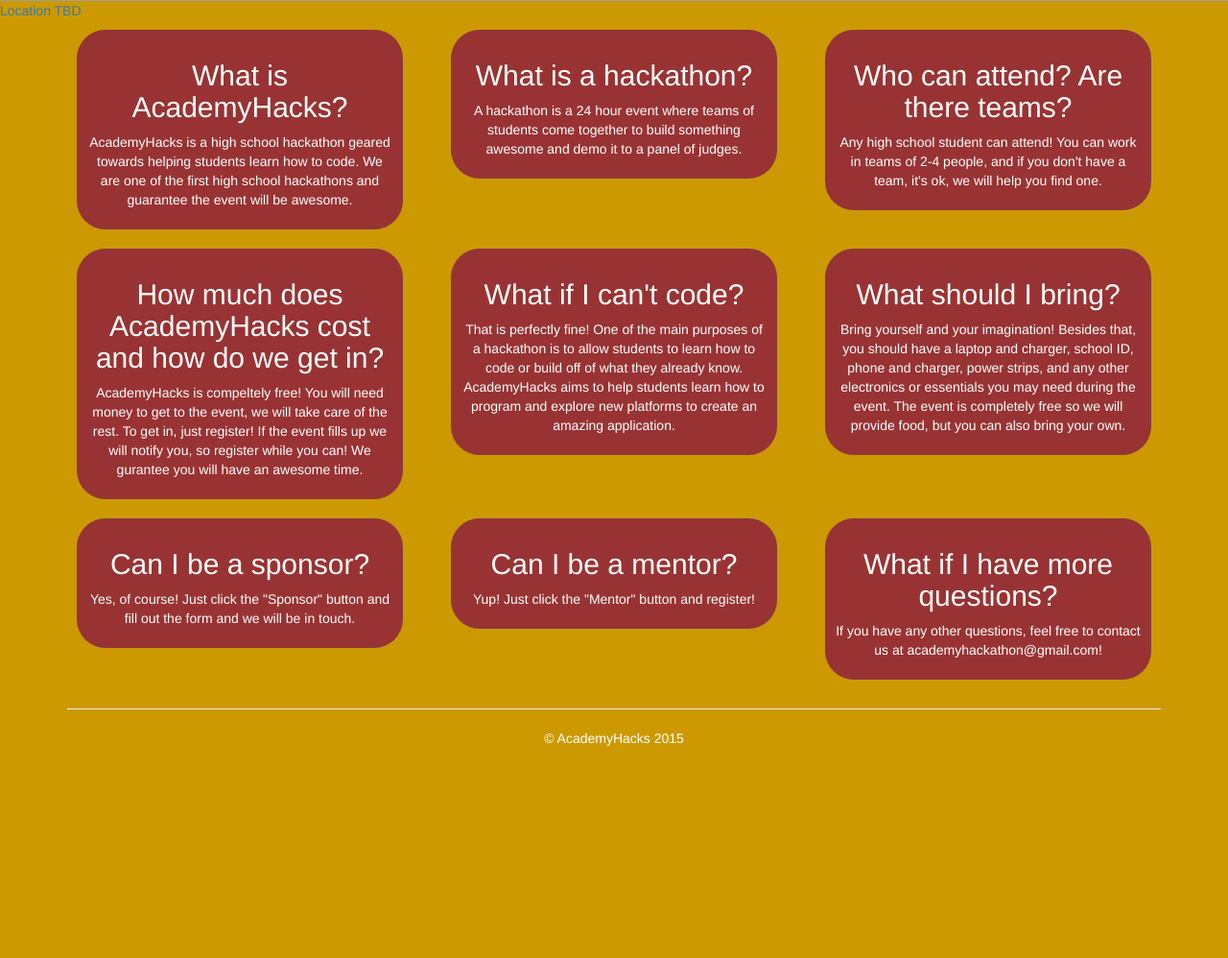
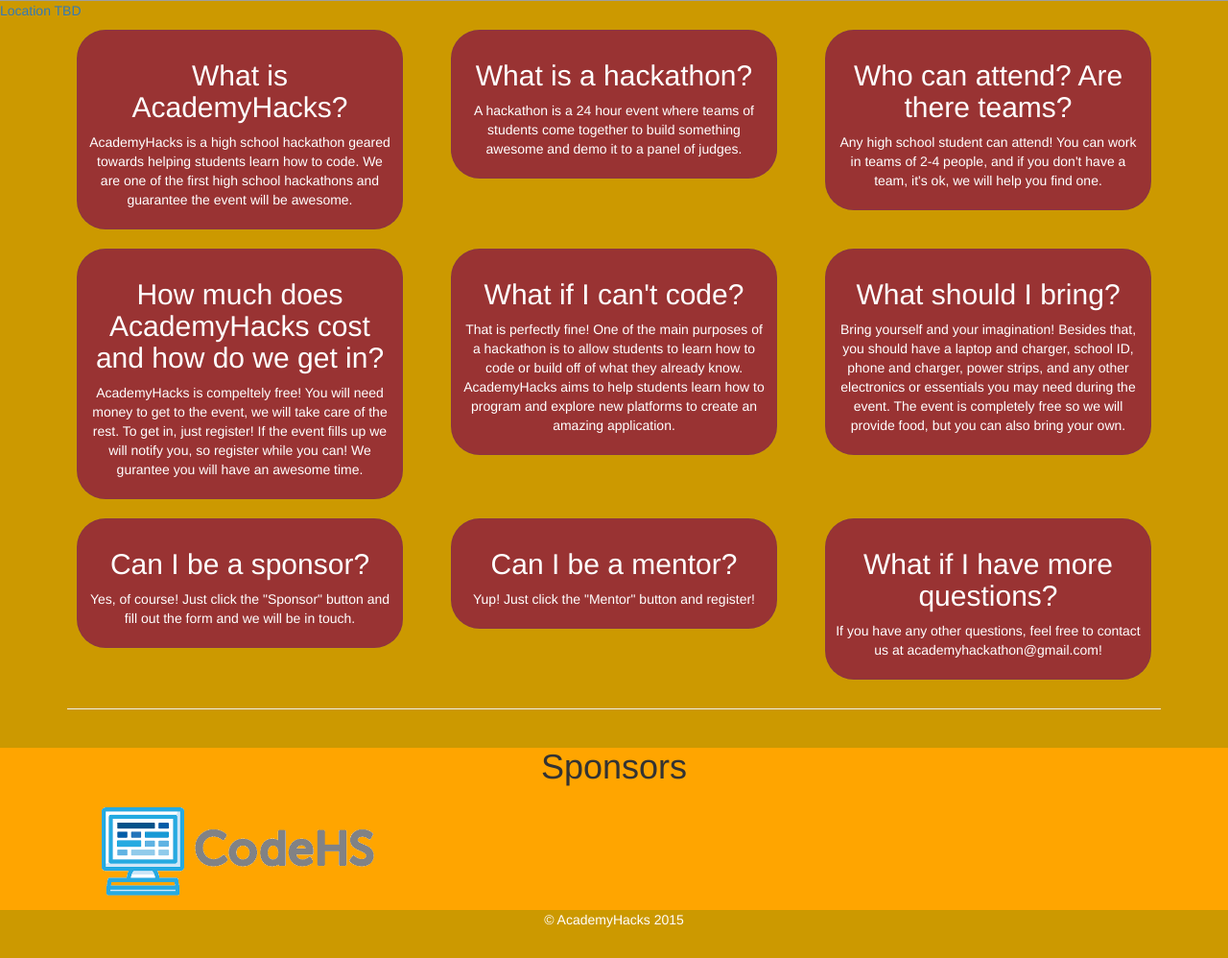
Before and after one commit to AcademyHacks/AcademyHacks.github.io, a plain HTML site: page index.html in a window 1280 px wide. Shown: the part 857-1855 px from the top of the page at 96% size. Before the commit the page ends 1666 px from the top, so only its background shows below. Drawn offline with nearby package versions, Linux system fonts and the light colour scheme; some packages are replaced by stand-ins of ours; grey boxes are pictures that could not be loaded.

Commit message:
sponsors-codehs

```diff
--- a/css/jumbotron.css
+++ b/css/jumbotron.css
@@ -39,6 +39,13 @@
 	text-align: center;
 }
 
+
+#sponsors {
+	background-color: orange;
+	padding-right: 100px;
+	padding-left: 100px;
+}
+
 #map-canvas {
 	width: 100%;
 	height: 400px;
--- a/index.html
+++ b/index.html
@@ -50,6 +50,7 @@
 	<div id="map-canvas"></div>
 	<a href="https://www.google.com/maps?saddr=Current+Location&daddr=1925+N+12th+St+Philadelphia+PA" target="_blank"> Location TBD </a>
 
+	<!-- FAQ AREA -->
 	<div class="container" id="faq-container">
       <!-- Example row of columns -->
       <div class="row">
@@ -131,11 +132,26 @@
 
       <hr>
 
+    </div> <!-- /container -->
+
+
+	<div id="sponsors">
+		<h1 align="center">Sponsors</h1>
+		<div class="row">
+
+			<div class="col-md-4">
+				<img src="img/codehs_logo.png" />
+			</div>
+
+		</div>
+
+	</div>
+
+
       <footer>
         <p id="footer">&copy; AcademyHacks 2015</p>
 
       </footer>
-    </div> <!-- /container -->
 
 	 <!-- Bootstrap core JavaScript
     ================================================== -->
```
Also changed, not shown: img/codehs_logo.png (added).
